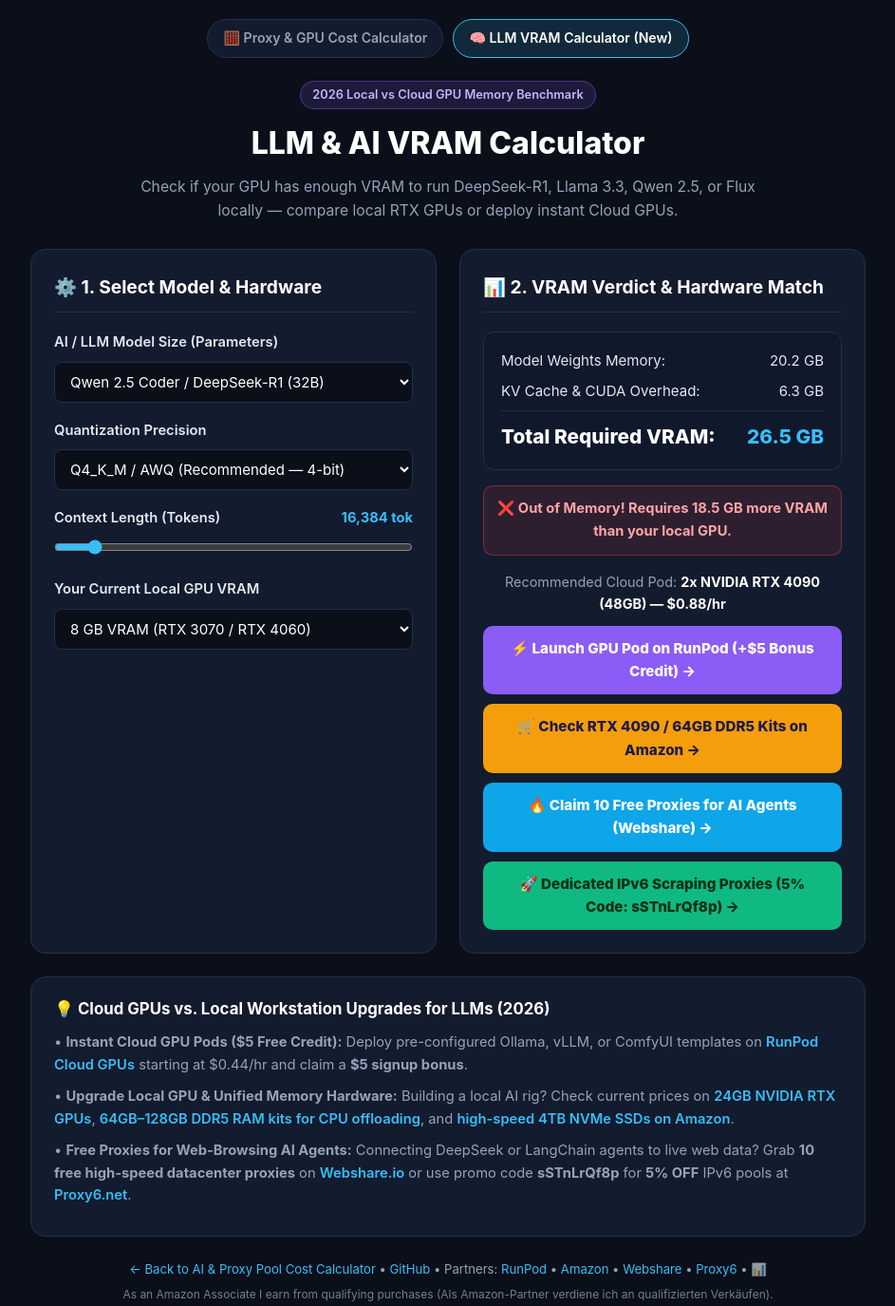
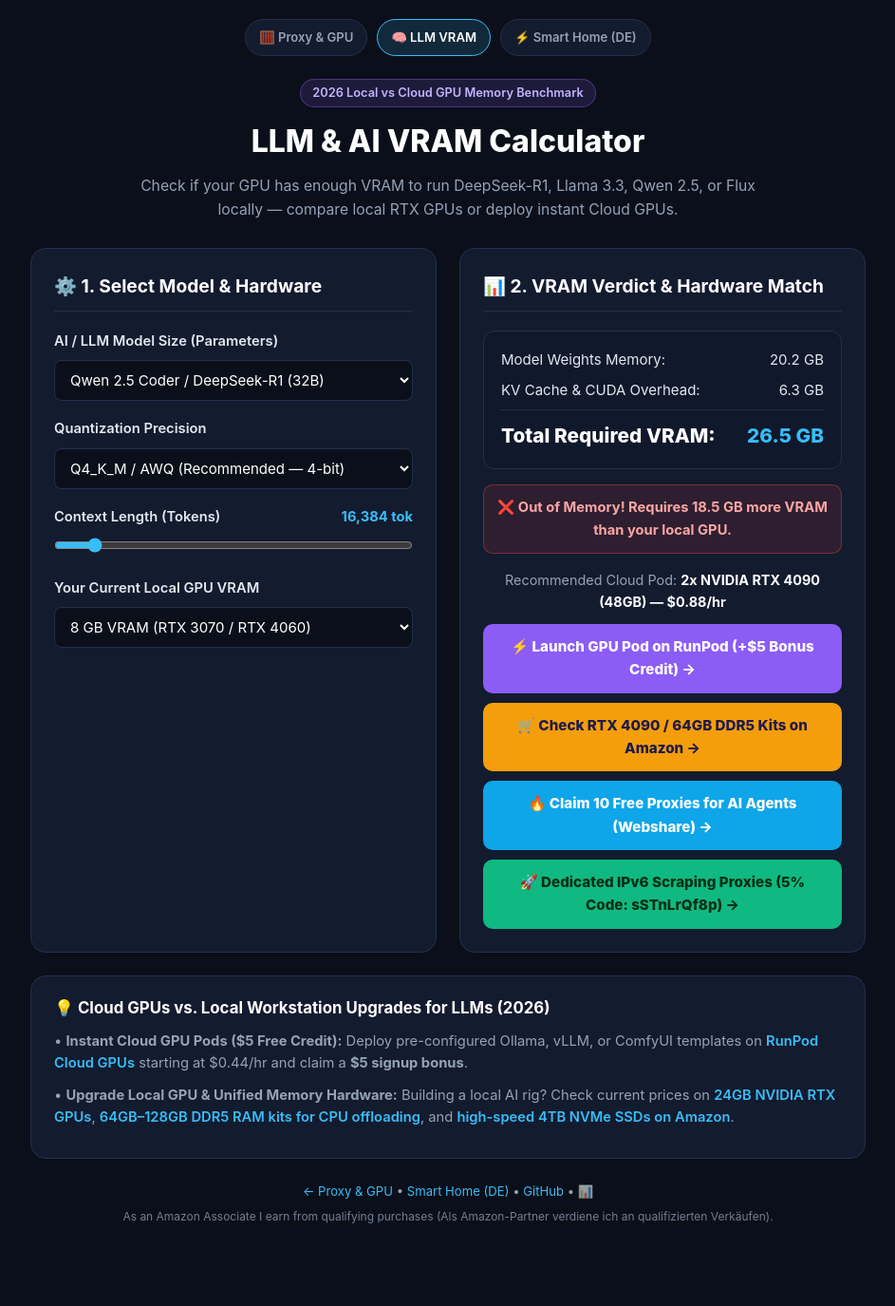
Before and after one commit to alekseev04051988-blip/ai-cost-calculator, a plain HTML site: page vram.html in a window 1280 px wide. Shown: the whole page at 95% size, without its empty margins (168-1111 px from the left). After the commit the page ends 1310 px from the top, so only its background shows below. Drawn offline with Linux system fonts and the light colour scheme; a script that the page names is missing.

Commit message:
Update vram.html

```diff
--- a/vram.html
+++ b/vram.html
@@ -30,7 +30,7 @@
     body { background: var(--bg); color: var(--text); line-height: 1.6; padding: 20px 16px; }
     .container { max-width: 880px; margin: 0 auto; }
     .top-nav { display: flex; justify-content: center; gap: 10px; margin-bottom: 24px; flex-wrap: wrap; }
-    .nav-link { color: var(--muted); text-decoration: none; font-size: 0.88rem; font-weight: 600; padding: 8px 16px; border-radius: 999px; border: 1px solid var(--border); background: var(--card); transition: 0.2s; }
+    .nav-link { color: var(--muted); text-decoration: none; font-size: 0.82rem; font-weight: 600; padding: 8px 14px; border-radius: 999px; border: 1px solid var(--border); background: var(--card); transition: 0.2s; }
     .nav-link.active, .nav-link:hover { color: #fff; border-color: var(--accent); background: rgba(56, 189, 248, 0.15); }
     header { text-align: center; margin-bottom: 28px; }
     .badge { display: inline-block; background: rgba(139, 92, 246, 0.15); color: #c4b5fd; border: 1px solid rgba(139, 92, 246, 0.4); padding: 4px 12px; border-radius: 999px; font-size: 0.8rem; font-weight: 600; margin-bottom: 10px; }
@@ -73,8 +73,9 @@
 <body>
   <div class="container">
     <nav class="top-nav">
-      <a href="/" class="nav-link">🧮 Proxy & GPU Cost Calculator</a>
-      <a href="/vram.html" class="nav-link active">🧠 LLM VRAM Calculator (New)</a>
+      <a href="/" class="nav-link">🧮 Proxy & GPU</a>
+      <a href="/vram.html" class="nav-link active">🧠 LLM VRAM</a>
+      <a href="/shelly.html" class="nav-link">⚡ Smart Home (DE)</a>
     </nav>
 
     <header>
@@ -174,23 +175,20 @@
       <h3>💡 Cloud GPUs vs. Local Workstation Upgrades for LLMs (2026)</h3>
       <p>• <strong>Instant Cloud GPU Pods ($5 Free Credit):</strong> Deploy pre-configured Ollama, vLLM, or ComfyUI templates on <a href="https://runpod.io?ref=un6lqx4m" target="_blank" rel="noopener">RunPod Cloud GPUs</a> starting at $0.44/hr and claim a <strong>$5 signup bonus</strong>.</p>
       <p>• <strong>Upgrade Local GPU & Unified Memory Hardware:</strong> Building a local AI rig? Check current prices on <a href="https://www.amazon.de/s?k=NVIDIA+RTX+4090+24GB+GPU&tag=alekseevtech-21" target="_blank" rel="noopener sponsored">24GB NVIDIA RTX GPUs</a>, <a href="https://www.amazon.de/s?k=DDR5+RAM+64GB+Kit&tag=alekseevtech-21" target="_blank" rel="noopener sponsored">64GB–128GB DDR5 RAM kits for CPU offloading</a>, and <a href="https://www.amazon.de/s?k=NVMe+SSD+4TB+PCIe+4.0&tag=alekseevtech-21" target="_blank" rel="noopener sponsored">high-speed 4TB NVMe SSDs on Amazon</a>.</p>
-      <p>• <strong>Free Proxies for Web-Browsing AI Agents:</strong> Connecting DeepSeek or LangChain agents to live web data? Grab <strong>10 free high-speed datacenter proxies</strong> on <a href="https://www.webshare.io/?referral_code=g8vopl2g9jh6" target="_blank" rel="noopener">Webshare.io</a> or use promo code <strong><code>sSTnLrQf8p</code></strong> for <strong>5% OFF</strong> IPv6 pools at <a href="https://proxy6.net/en/?r=1085217" target="_blank" rel="noopener">Proxy6.net</a>.</p>
     </div>
 
     <div class="footer-note">
-      <a href="/">← Back to AI & Proxy Pool Cost Calculator</a> • <a href="https://github.com/alekseev04051988-blip/ai-cost-calculator" target="_blank" rel="noopener">GitHub</a> • Partners: <a href="https://runpod.io?ref=un6lqx4m" target="_blank" rel="noopener">RunPod</a> • <a href="https://www.amazon.de/s?k=NVIDIA+RTX+GPU&tag=alekseevtech-21" target="_blank" rel="noopener sponsored">Amazon</a> • <a href="https://www.webshare.io/?referral_code=g8vopl2g9jh6" target="_blank" rel="noopener">Webshare</a> • <a href="https://proxy6.net/d/1085217" target="_blank" rel="noopener">Proxy6</a> • <a href="/?stats=1" style="text-decoration:none; opacity:0.6;">📊</a>
+      <a href="/">← Proxy & GPU</a> • <a href="/shelly.html">Smart Home (DE)</a> • <a href="https://github.com/alekseev04051988-blip/ai-cost-calculator" target="_blank" rel="noopener">GitHub</a> • <span style="opacity:0.6;">📊</span>
       <div style="margin-top:6px; font-size:0.75rem; opacity:0.75;">As an Amazon Associate I earn from qualifying purchases (Als Amazon-Partner verdiene ich an qualifizierten Verkäufen).</div>
     </div>
   </div>
 
   <script>
     const NS = 'alekseev_ai_calc_2026';
-
     function trackClick(key) {
       if (localStorage.getItem('ignore_my_clicks') === '1') return;
       fetch('https://api.counterapi.dev/v1/' + NS + '/' + key + '/up', { keepalive: true }).catch(() => {});
     }
-
     document.addEventListener('click', function(e) {
       const a = e.target.closest('a');
       if (!a || !a.href) return;
@@ -199,23 +197,18 @@
       else if (a.href.includes('runpod.io')) trackClick('runpod');
       else if (a.href.includes('amazon.')) trackClick('amazon');
     });
-
     function calcVram() {
       const params = parseFloat(document.getElementById('modelParams').value);
       const bits = parseFloat(document.getElementById('quantBits').value);
       const ctx = parseInt(document.getElementById('ctxLen').value, 10);
       const local = parseFloat(document.getElementById('localVram').value);
-
       document.getElementById('ctxVal').innerText = ctx.toLocaleString() + ' tok';
-
       const weights = params * (bits / 8) * 1.05;
       const kv = (ctx / 4096) * (params * 0.04) + 1.2;
       const total = weights + kv;
-
       document.getElementById('weightsMem').innerText = weights.toFixed(1) + ' GB';
       document.getElementById('kvMem').innerText = kv.toFixed(1) + ' GB';
       document.getElementById('totalVram').innerText = total.toFixed(1) + ' GB';
-
       const banner = document.getElementById('statusBanner');
       if (total > local) {
         const diff = (total - local).toFixed(1);
@@ -225,11 +218,9 @@
         banner.className = 'status-banner status-ok';
         banner.innerText = '✅ Fits in Local VRAM! (' + (local - total).toFixed(1) + ' GB headroom remaining)';
       }
-
       let rec = '1x NVIDIA RTX 4090 (24GB) — $0.44/hr';
       let amzText = '🛒 Check RTX 4090 (24GB) Deals on Amazon →';
       let amzUrl = 'https://www.amazon.de/s?k=NVIDIA+GeForce+RTX+4090+24GB&tag=alekseevtech-21';
-
       if (total <= 15) {
         amzText = '🛒 Check RTX 4070 Ti Super (16GB) on Amazon →';
         amzUrl = 'https://www.amazon.de/s?k=RTX+4070+Ti+Super+16GB&tag=alekseevtech-21';
@@ -251,7 +242,6 @@
       amzBtn.innerText = amzText;
       amzBtn.href = amzUrl;
     }
-
     calcVram();
   </script>
 </body>
```
